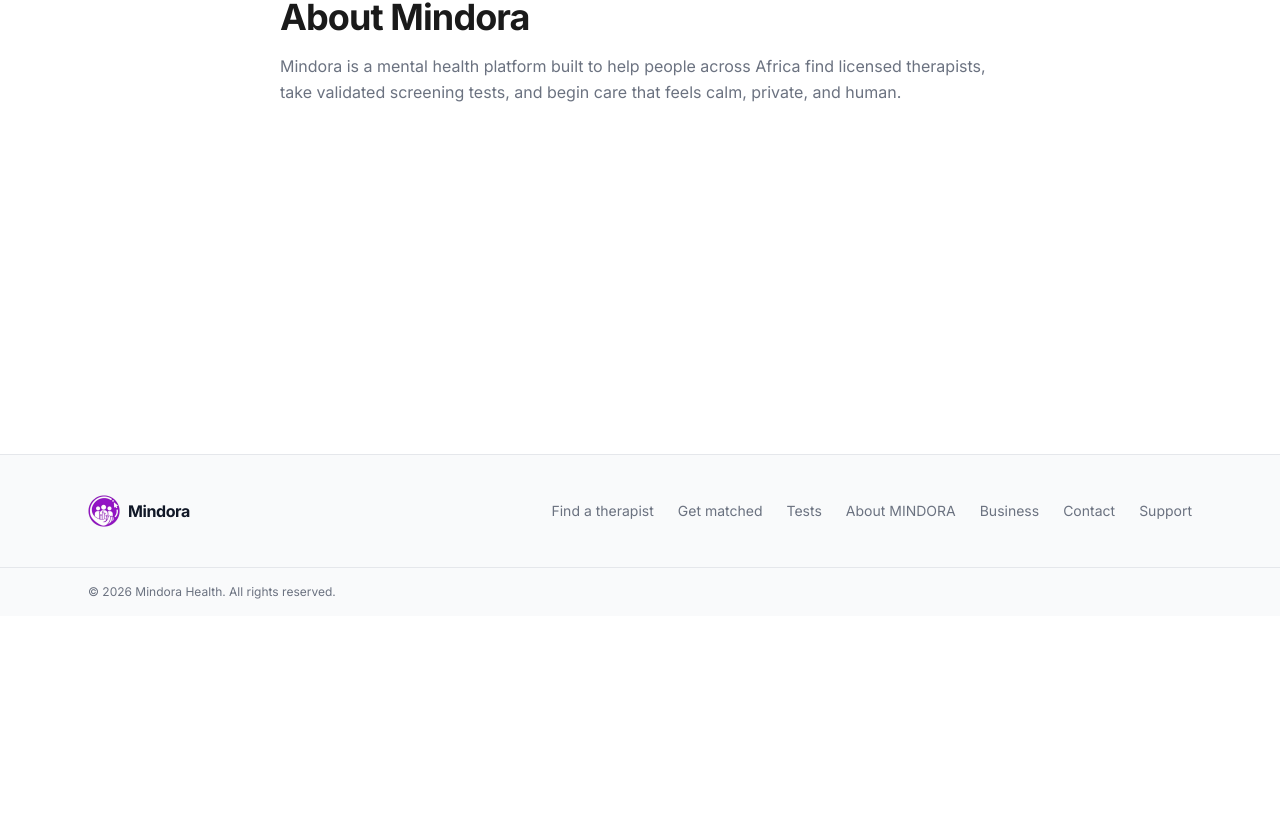
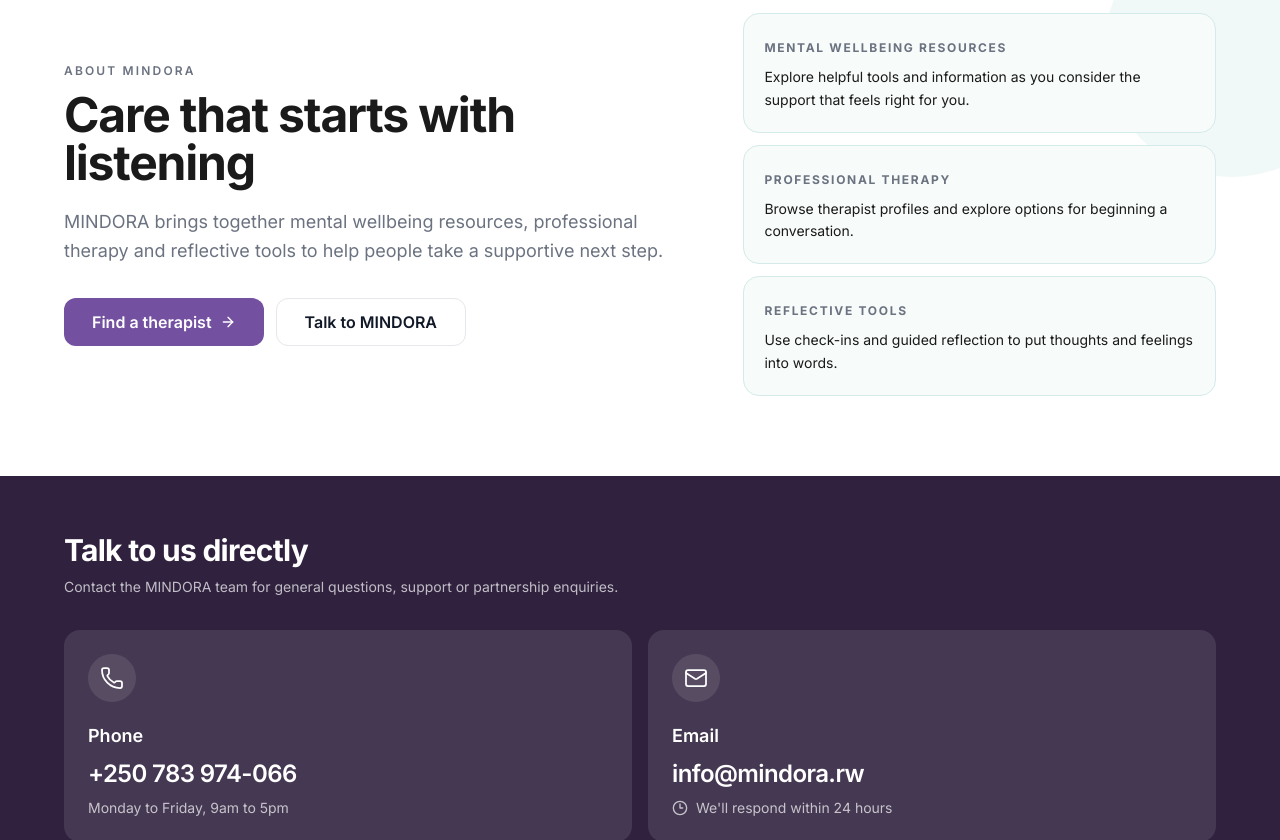
Before and after one commit to mindoraRwanda/Mindora_III-frontend, a Next.js app: page /about in a window 1280 px wide. Shown: the part 184-1024 px from the top of the page. Before the commit the page ends 800 px from the top, so only its background shows below. Built offline with nearby package versions, Linux system fonts and the light colour scheme; no server answers.

Commit message:
Align public About page with MINDORA prototype

```diff
--- a/src/app/(public)/about/page.tsx
+++ b/src/app/(public)/about/page.tsx
@@ -1,15 +1,126 @@
+import Link from "next/link";
+import { ArrowRight, Clock3, Mail, Phone } from "lucide-react";
 import { BackLink } from "@/components/public/BackLink";
+import { Button } from "@/components/ui/button";
+import { SUPPORT_CONTACT } from "@/lib/mock-data/public";
 
 export default function AboutPage() {
   return (
-    <div className="mx-auto max-w-3xl px-4 py-16 sm:px-6">
-      <BackLink fallback="/" className="mb-6" />
-      <h1 className="text-4xl font-bold tracking-tight">About Mindora</h1>
-      <p className="mt-4 leading-relaxed text-[#6B7280]">
-        Mindora is a mental health platform built to help people across Africa find licensed
-        therapists, take validated screening tests, and begin care that feels calm, private, and
-        human.
-      </p>
+    <div className="bg-white">
+      <section className="relative overflow-hidden px-4 py-14 sm:px-6 lg:py-20">
+        <div
+          aria-hidden
+          className="pointer-events-none absolute -right-20 top-8 h-64 w-64 rounded-full bg-[#F1F9F8]"
+        />
+        <div className="relative mx-auto max-w-6xl">
+          <BackLink fallback="/" className="mb-6" />
+          <div className="grid items-center gap-10 lg:grid-cols-[1.15fr_0.85fr]">
+            <div>
+              <p className="text-xs font-semibold tracking-[0.18em] text-[#6B7280]">
+                ABOUT MINDORA
+              </p>
+              <h1 className="mt-3 max-w-2xl text-4xl font-bold tracking-tight text-[#1A1A1A] sm:text-5xl">
+                Care that starts with listening
+              </h1>
+              <p className="mt-5 max-w-2xl text-base leading-relaxed text-[#6B7280] sm:text-lg">
+                MINDORA brings together mental wellbeing resources, professional therapy and
+                reflective tools to help people take a supportive next step.
+              </p>
+              <div className="mt-8 flex flex-col gap-3 sm:flex-row">
+                <Button asChild size="lg" className="h-12 rounded-xl px-7">
+                  <Link href="/therapists">
+                    Find a therapist
+                    <ArrowRight className="h-4 w-4" />
+                  </Link>
+                </Button>
+                <Button asChild variant="outline" size="lg" className="h-12 rounded-xl px-7">
+                  <Link href="/support">Talk to MINDORA</Link>
+                </Button>
+              </div>
+            </div>
+
+            <div className="grid gap-3">
+              <article className="rounded-2xl border border-[#D4EBE9] bg-[#F7FBFA] p-5">
+                <span className="text-xs font-bold uppercase tracking-[0.14em] text-[#6B7280]">
+                  Mental wellbeing resources
+                </span>
+                <p className="mt-2 text-sm leading-relaxed text-[#1A1A1A]">
+                  Explore helpful tools and information as you consider the support that feels
+                  right for you.
+                </p>
+              </article>
+              <article className="rounded-2xl border border-[#D4EBE9] bg-[#F7FBFA] p-5">
+                <span className="text-xs font-bold uppercase tracking-[0.14em] text-[#6B7280]">
+                  Professional therapy
+                </span>
+                <p className="mt-2 text-sm leading-relaxed text-[#1A1A1A]">
+                  Browse therapist profiles and explore options for beginning a conversation.
+                </p>
+              </article>
+              <article className="rounded-2xl border border-[#D4EBE9] bg-[#F7FBFA] p-5">
+                <span className="text-xs font-bold uppercase tracking-[0.14em] text-[#6B7280]">
+                  Reflective tools
+                </span>
+                <p className="mt-2 text-sm leading-relaxed text-[#1A1A1A]">
+                  Use check-ins and guided reflection to put thoughts and feelings into words.
+                </p>
+              </article>
+            </div>
+          </div>
+        </div>
+      </section>
+
+      <section className="bg-purple-panel px-4 py-12 sm:px-6 lg:py-14">
+        <div className="mx-auto max-w-6xl">
+          <div className="mb-8 max-w-xl">
+            <h2 className="text-2xl font-bold tracking-tight text-white sm:text-3xl">
+              Talk to us directly
+            </h2>
+            <p className="mt-2 text-sm leading-relaxed text-white/70">
+              Contact the MINDORA team for general questions, support or partnership enquiries.
+            </p>
+          </div>
+
+          <div className="grid gap-4 sm:grid-cols-2">
+            <a
+              href={SUPPORT_CONTACT.phoneHref}
+              className="group rounded-2xl bg-white/10 p-6 transition-colors hover:bg-white/15"
+            >
+              <span className="inline-flex h-12 w-12 items-center justify-center rounded-full bg-white/10 text-white">
+                <Phone className="h-6 w-6" strokeWidth={1.75} />
+              </span>
+              <h3 className="mt-5 text-lg font-semibold text-white">Phone</h3>
+              <p className="mt-2 text-2xl font-semibold tracking-tight text-white">
+                {SUPPORT_CONTACT.phoneDisplay}
+              </p>
+              <p className="mt-2 text-sm text-white/70">{SUPPORT_CONTACT.phoneHours}</p>
+            </a>
+
+            <a
+              href={SUPPORT_CONTACT.emailHref}
+              className="group rounded-2xl bg-white/10 p-6 transition-colors hover:bg-white/15"
+            >
+              <span className="inline-flex h-12 w-12 items-center justify-center rounded-full bg-white/10 text-white">
+                <Mail className="h-6 w-6" strokeWidth={1.75} />
+              </span>
+              <h3 className="mt-5 text-lg font-semibold text-white">Email</h3>
+              <p className="mt-2 break-words text-2xl font-semibold tracking-tight text-white">
+                {SUPPORT_CONTACT.email}
+              </p>
+              <p className="mt-2 flex items-center gap-2 text-sm text-white/70">
+                <Clock3 className="h-4 w-4" />
+                {SUPPORT_CONTACT.emailNote}
+              </p>
+            </a>
+          </div>
+
+          <p className="mt-5 max-w-3xl text-xs leading-relaxed text-white/65">
+            These are general support contacts, not an emergency hotline or a 24/7 crisis service.
+            For an immediate emergency, contact local emergency services or go to the nearest
+            emergency department.
+          </p>
+        </div>
+      </section>
     </div>
   );
 }
```
